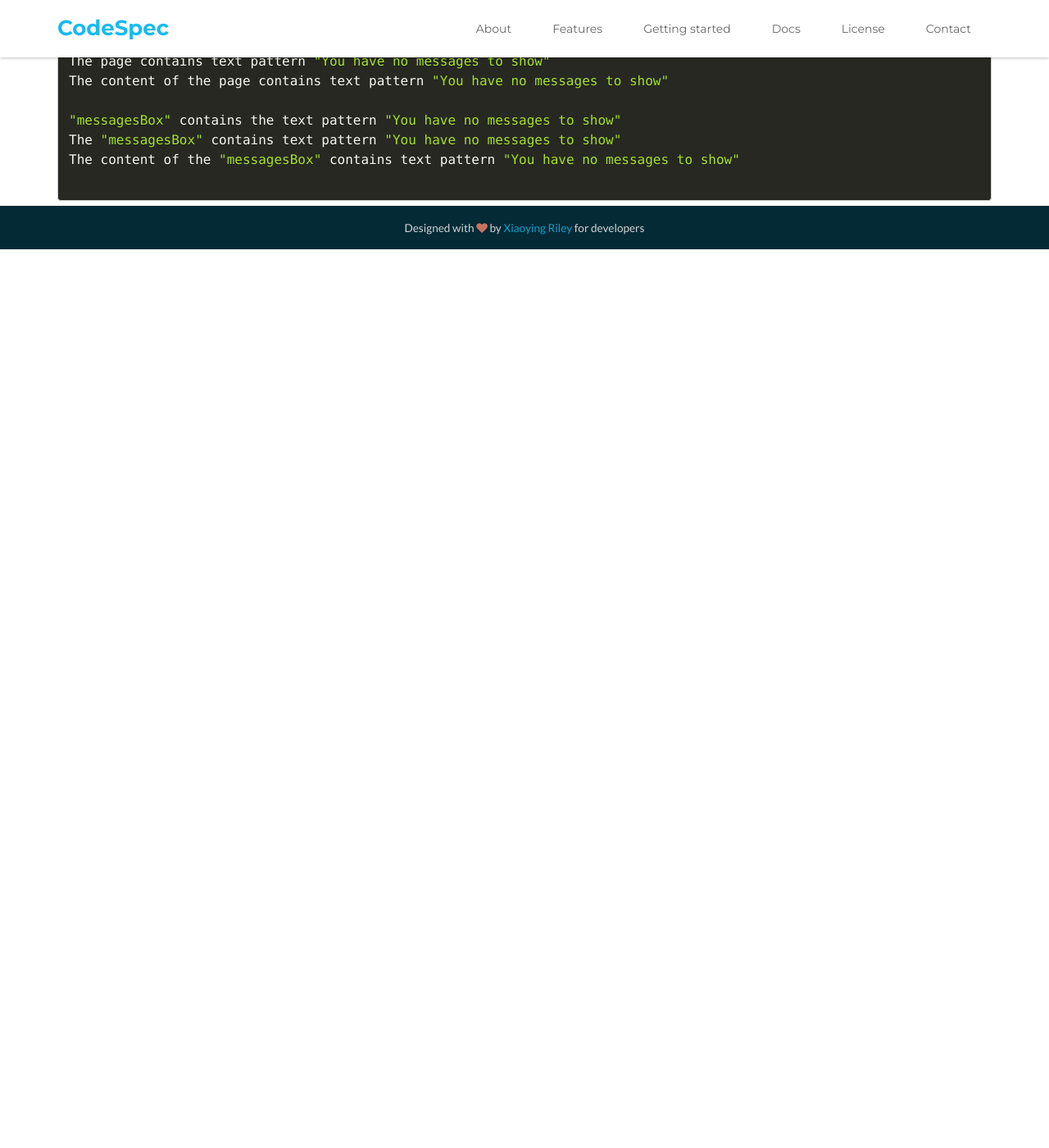
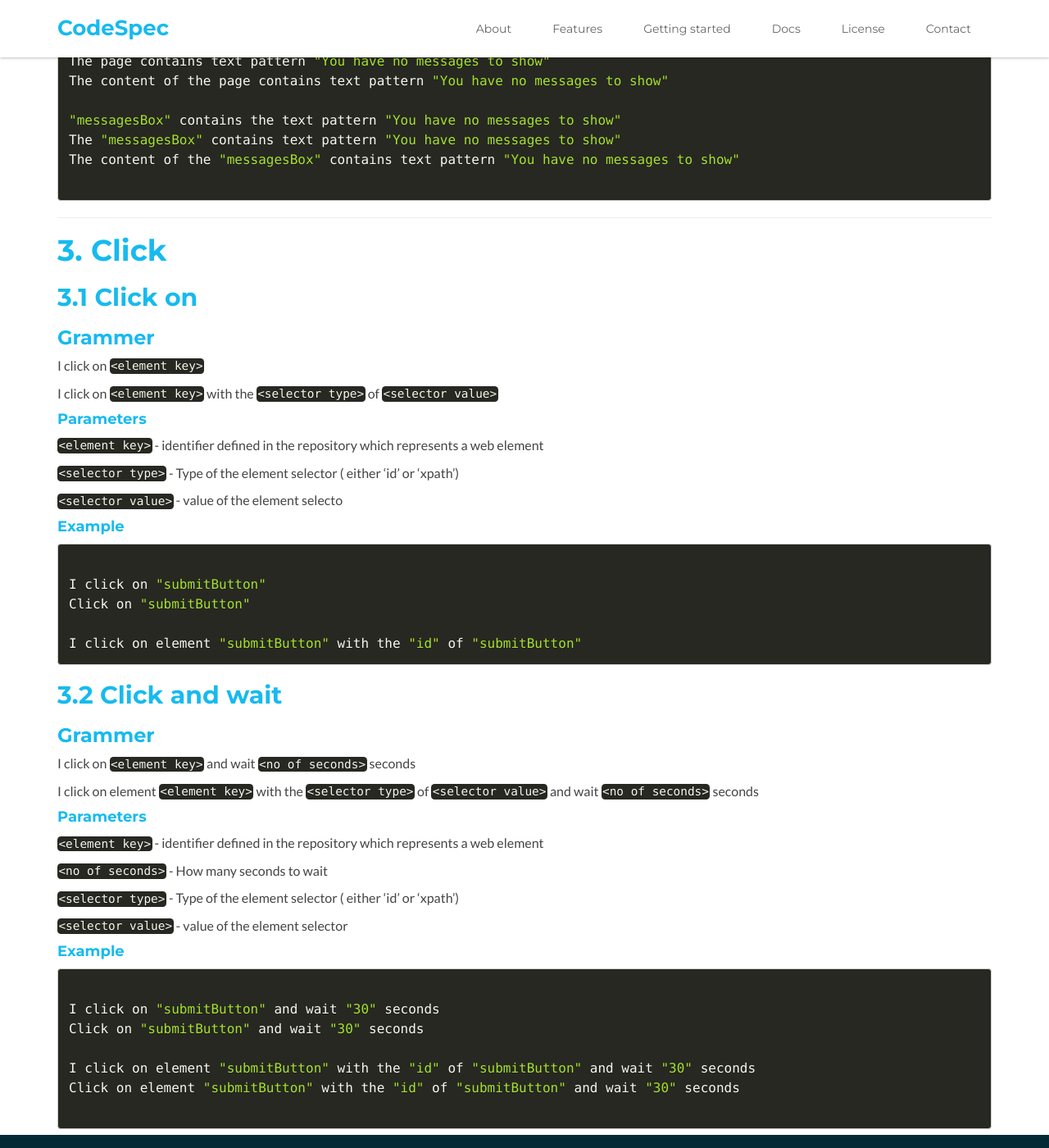
Before and after one commit to surenr/CodeSpec, a Jekyll site: the page built from documents.md, in a window 1280 px wide and 1400 px high, scrolled down 2337 px. Shown: the whole window at 82% size. Built offline with Jekyll 4.4.1, drawn with Linux system fonts in a browser that asks for light colours; before the commit the page ends 2641 px from its top, so only the background shows below that.

Commit message:
Click related actions' documentation added

```diff
--- a/documents.md
+++ b/documents.md
@@ -10,9 +10,9 @@ title: Home
 2. [Content comparison](#content-comparison)
     1. [Content contains](#content-contains)
     2. [Content contains pattern](#content-contains-pattern)
-3. Click
-    1. Click on
-    2. Click and wait
+3. [Click](#click)
+    1. [Click on](#click-on)
+    2. [Click and wait](#click-and-wait)
 4. Drag and drop
 5. Enter value
 6. Navigation
@@ -111,3 +111,60 @@ The content of the page contains text pattern "You have no messages to show"
 The "messagesBox" contains text pattern "You have no messages to show"
 The content of the "messagesBox" contains text pattern "You have no messages to show"
  </code></pre>
+
+---
+
+#3. Click
+
+##3.1 Click on
+
+###Grammer
+I click on `<element key>`
+
+I click on `<element key>` with the `<selector type>` of `<selector value>`
+
+#### Parameters
+
+`<element key>` - identifier defined in the repository which  represents a web element
+
+`<selector type>` - Type of the element selector ( either 'id' or 'xpath')
+
+`<selector value>` - value of the element selecto
+
+#### Example
+<pre><code class="language-gherkin">
+I click on "submitButton"
+Click on "submitButton"
+
+I click on element "submitButton" with the "id" of "submitButton"
+</code></pre>
+
+
+
+
+##3.2 Click and wait
+
+###Grammer
+I click on `<element key>` and wait `<no of seconds>` seconds
+
+I click on element `<element key>` with the `<selector type>` of `<selector value>` and wait `<no of seconds>` seconds
+
+#### Parameters
+
+`<element key>` - identifier defined in the repository which  represents a web element
+
+`<no of seconds>` - How many seconds to wait
+
+`<selector type>` - Type of the element selector ( either 'id' or 'xpath')
+
+`<selector value>` - value of the element selector
+
+
+#### Example
+<pre><code class="language-gherkin">
+I click on "submitButton" and wait "30" seconds
+Click on "submitButton" and wait "30" seconds
+
+I click on element "submitButton" with the "id" of "submitButton" and wait "30" seconds
+Click on element "submitButton" with the "id" of "submitButton" and wait "30" seconds
+ </code></pre>
```
